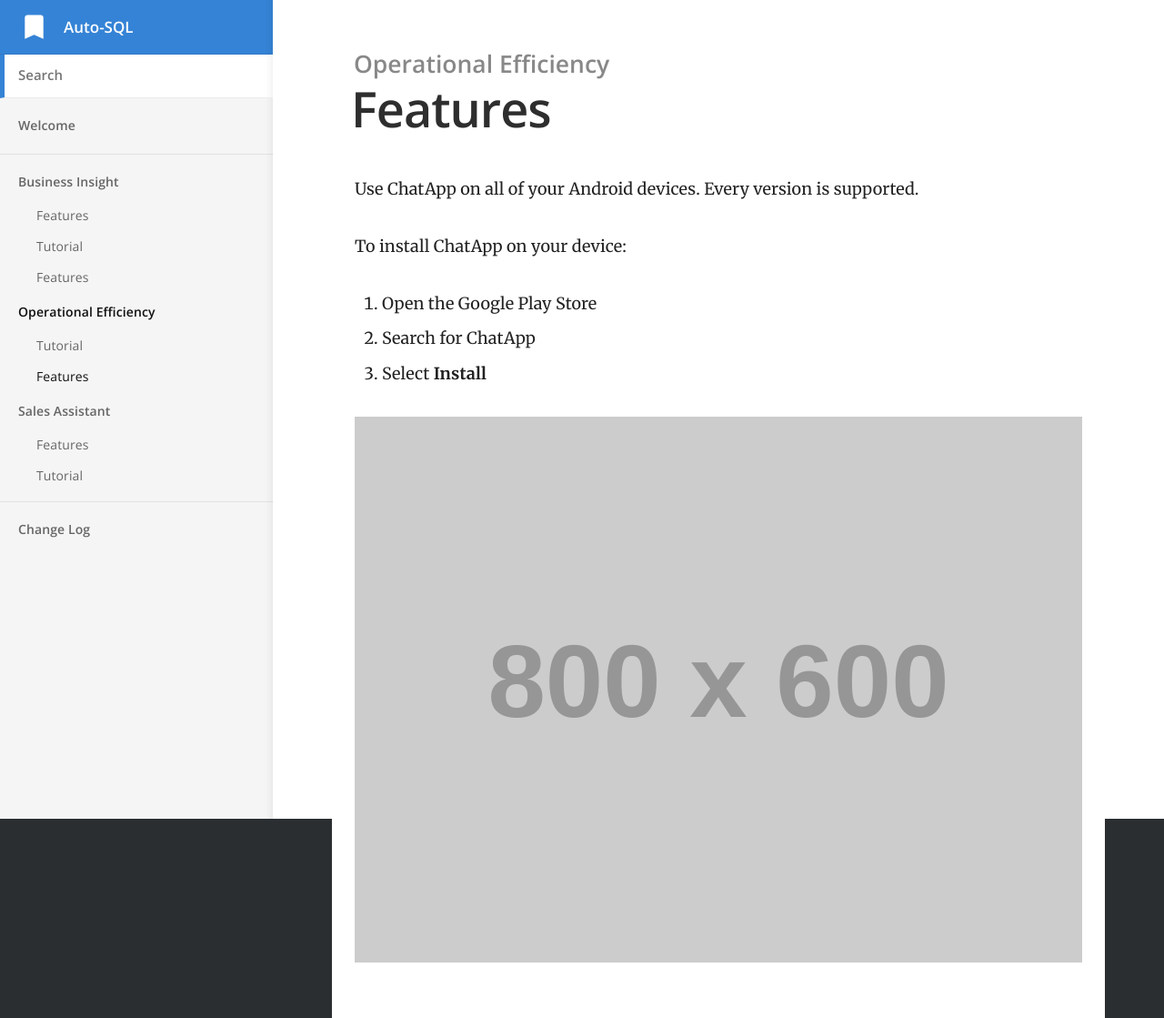
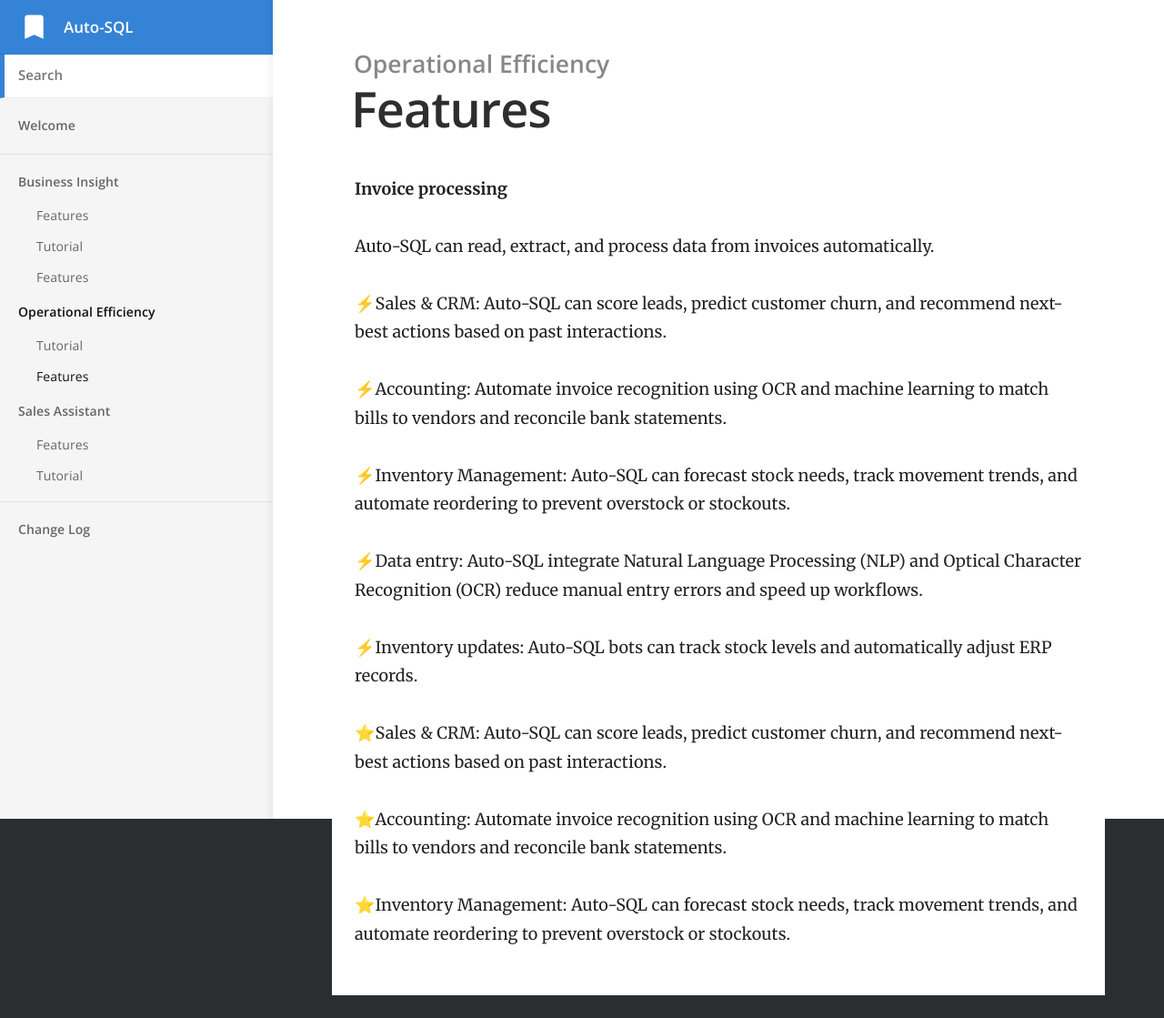
Before and after one commit to openerp-hk-t/doc, a Jekyll site: the page built from _docs/operational efficiency/features.md, in a window 1280 px wide. Shown: the whole page at 91% size. Built offline with Jekyll 4.4.1, drawn with Linux system fonts in a browser that asks for light colours; after the commit the page ends 1094 px from its top, so only the background shows below that.

Commit message:
Update features.md

```diff
--- a/_docs/operational efficiency/features.md
+++ b/_docs/operational efficiency/features.md
@@ -4,12 +4,25 @@ category: Operational Efficiency
 order: 2
 ---
 
-Use ChatApp on all of your Android devices. Every version is supported.
+**Invoice processing**
 
-To install ChatApp on your device:
+Auto-SQL can read, extract, and process data from invoices automatically.
 
-1. Open the Google Play Store
-2. Search for ChatApp
-3. Select **Install**
 
-![](//placehold.it/800x600)
+⚡Sales & CRM: Auto-SQL can score leads, predict customer churn, and recommend next-best actions based on past interactions.
+
+⚡Accounting: Automate invoice recognition using OCR and machine learning to match bills to vendors and reconcile bank statements.
+
+⚡Inventory Management:  Auto-SQL can forecast stock needs, track movement trends, and automate reordering to prevent overstock or stockouts.
+
+⚡Data entry:  Auto-SQL integrate Natural Language Processing (NLP) and Optical Character Recognition (OCR) reduce manual entry errors and speed up workflows.
+
+⚡Inventory updates:  Auto-SQL bots can track stock levels and automatically adjust ERP records.
+
+
+
+⭐Sales & CRM:  Auto-SQL can score leads, predict customer churn, and recommend next-best actions based on past interactions.
+
+⭐Accounting: Automate invoice recognition using OCR and machine learning to match bills to vendors and reconcile bank statements.
+
+⭐Inventory Management:  Auto-SQL can forecast stock needs, track movement trends, and automate reordering to prevent overstock or stockouts.
```
